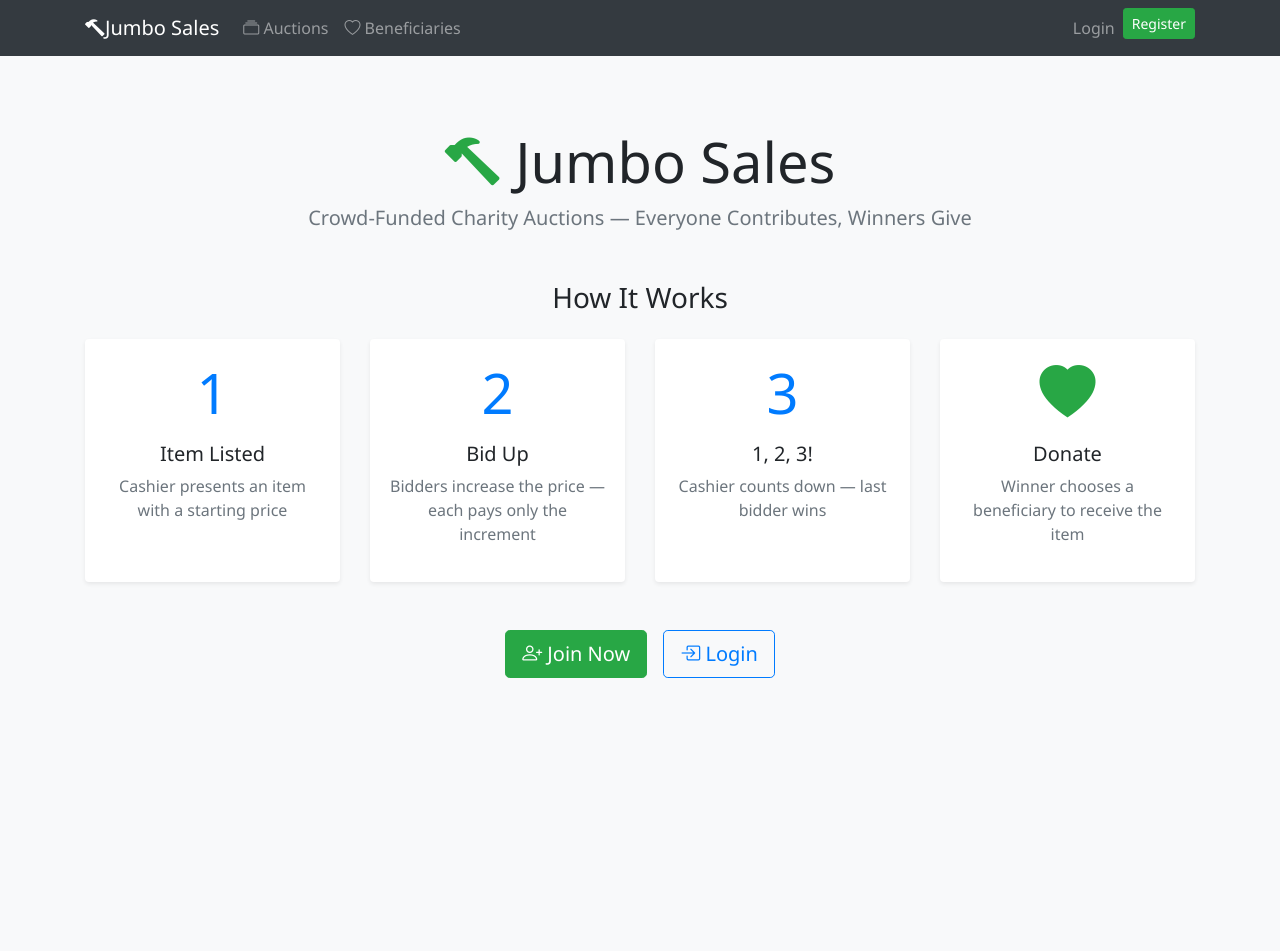
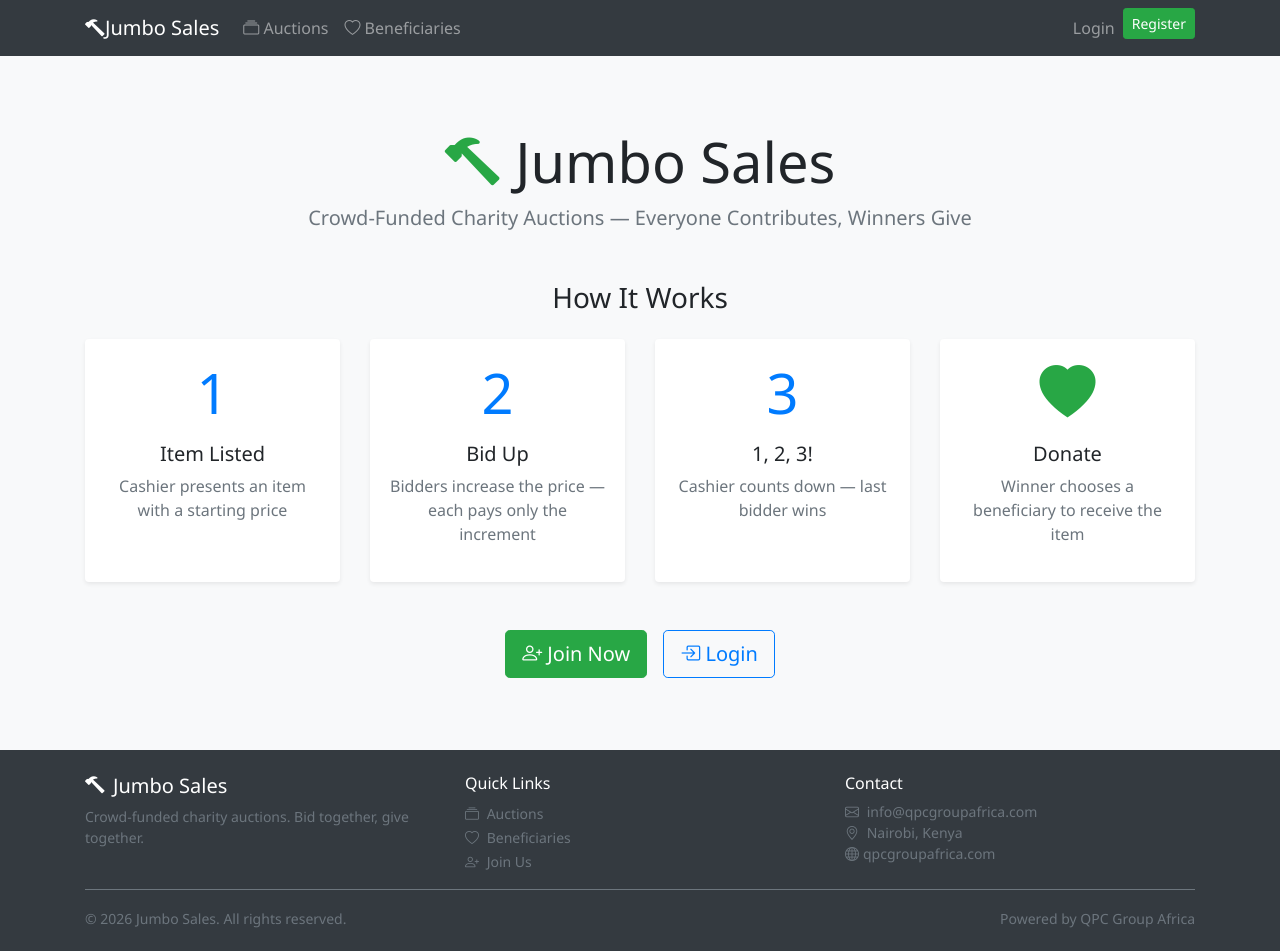
Before and after one commit to mbiyu243-cpu/jumbosales, a React (Vite) app in the folder frontend/: page / in a window 1280 px wide. Shown: the top 951 px of the page. Before the commit the page ends 800 px from the top, so only its background shows below. Built offline with nearby package versions, Linux system fonts and the light colour scheme.

Commit message:
Add footer component with sticky layout

```diff
--- a/frontend/src/App.jsx
+++ b/frontend/src/App.jsx
@@ -3,6 +3,7 @@
 
 // Layout
 import Navbar from './components/Navbar'
+import Footer from './components/Footer'
 
 // Pages
 import Home from './pages/Home'
@@ -40,9 +41,9 @@
 
 function App() {
   return (
-    <div className="min-vh-100">
+    <div className="d-flex flex-column min-vh-100">
       <Navbar />
-      <main className="container py-4">
+      <main className="container py-4 flex-grow-1">
         <Routes>
           {/* Public Routes */}
           <Route path="/" element={<Home />} />
@@ -80,6 +81,7 @@
           <Route path="*" element={<Navigate to="/" replace />} />
         </Routes>
       </main>
+      <Footer />
     </div>
   )
 }
--- /dev/null
+++ b/frontend/src/components/Footer.jsx
@@ -0,0 +1,82 @@
+import { Link } from 'react-router-dom'
+
+function Footer() {
+  const currentYear = new Date().getFullYear()
+
+  return (
+    <footer className="bg-dark text-light py-4 mt-auto">
+      <div className="container">
+        <div className="row">
+          {/* Brand & Description */}
+          <div className="col-md-4 mb-3 mb-md-0">
+            <h5 className="text-white">
+              <i className="bi bi-hammer mr-2"></i>
+              Jumbo Sales
+            </h5>
+            <p className="text-muted small mb-0">
+              Crowd-funded charity auctions. Bid together, give together.
+            </p>
+          </div>
+
+          {/* Quick Links */}
+          <div className="col-md-4 mb-3 mb-md-0">
+            <h6 className="text-white">Quick Links</h6>
+            <ul className="list-unstyled mb-0">
+              <li>
+                <Link to="/sessions" className="text-muted small">
+                  <i className="bi bi-collection mr-1"></i> Auctions
+                </Link>
+              </li>
+              <li>
+                <Link to="/beneficiaries" className="text-muted small">
+                  <i className="bi bi-heart mr-1"></i> Beneficiaries
+                </Link>
+              </li>
+              <li>
+                <Link to="/register" className="text-muted small">
+                  <i className="bi bi-person-plus mr-1"></i> Join Us
+                </Link>
+              </li>
+            </ul>
+          </div>
+
+          {/* Contact */}
+          <div className="col-md-4">
+            <h6 className="text-white">Contact</h6>
+            <ul className="list-unstyled mb-0 small text-muted">
+              <li>
+                <i className="bi bi-envelope mr-1"></i> info@qpcgroupafrica.com
+              </li>
+              <li>
+                <i className="bi bi-geo-alt mr-1"></i> Nairobi, Kenya
+              </li>
+              <li>
+                <i className="bi bi-globe mr-1"></i>
+                <a href="https://qpcgroupafrica.com" className="text-muted" target="_blank" rel="noopener noreferrer">
+                  qpcgroupafrica.com
+                </a>
+              </li>
+            </ul>
+          </div>
+        </div>
+
+        <hr className="border-secondary my-3" />
+
+        <div className="row align-items-center">
+          <div className="col-md-6 text-center text-md-left">
+            <small className="text-muted">
+              &copy; {currentYear} Jumbo Sales. All rights reserved.
+            </small>
+          </div>
+          <div className="col-md-6 text-center text-md-right">
+            <small className="text-muted">
+              Powered by <a href="https://qpcgroupafrica.com" className="text-muted" target="_blank" rel="noopener noreferrer">QPC Group Africa</a>
+            </small>
+          </div>
+        </div>
+      </div>
+    </footer>
+  )
+}
+
+export default Footer
```
